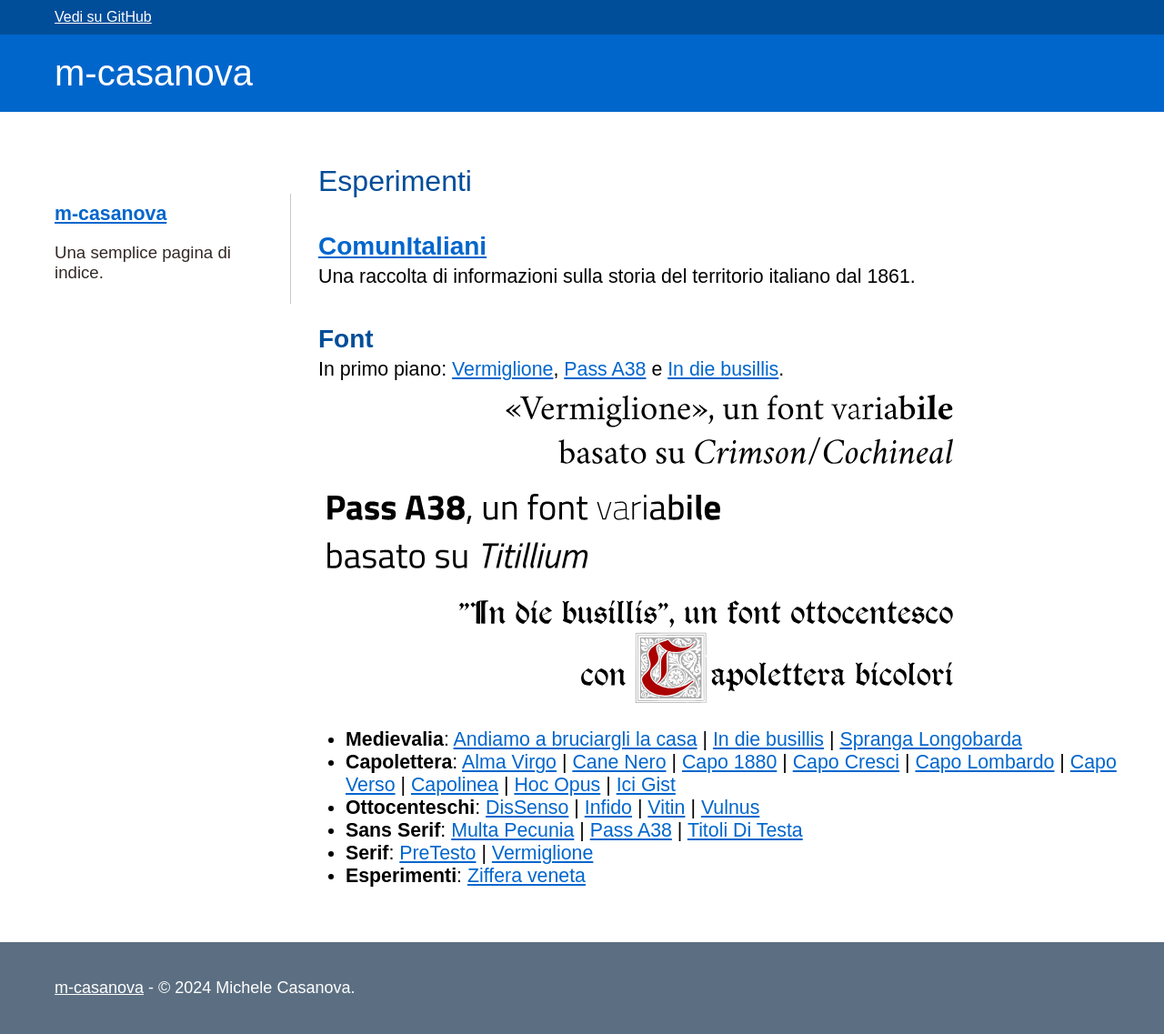
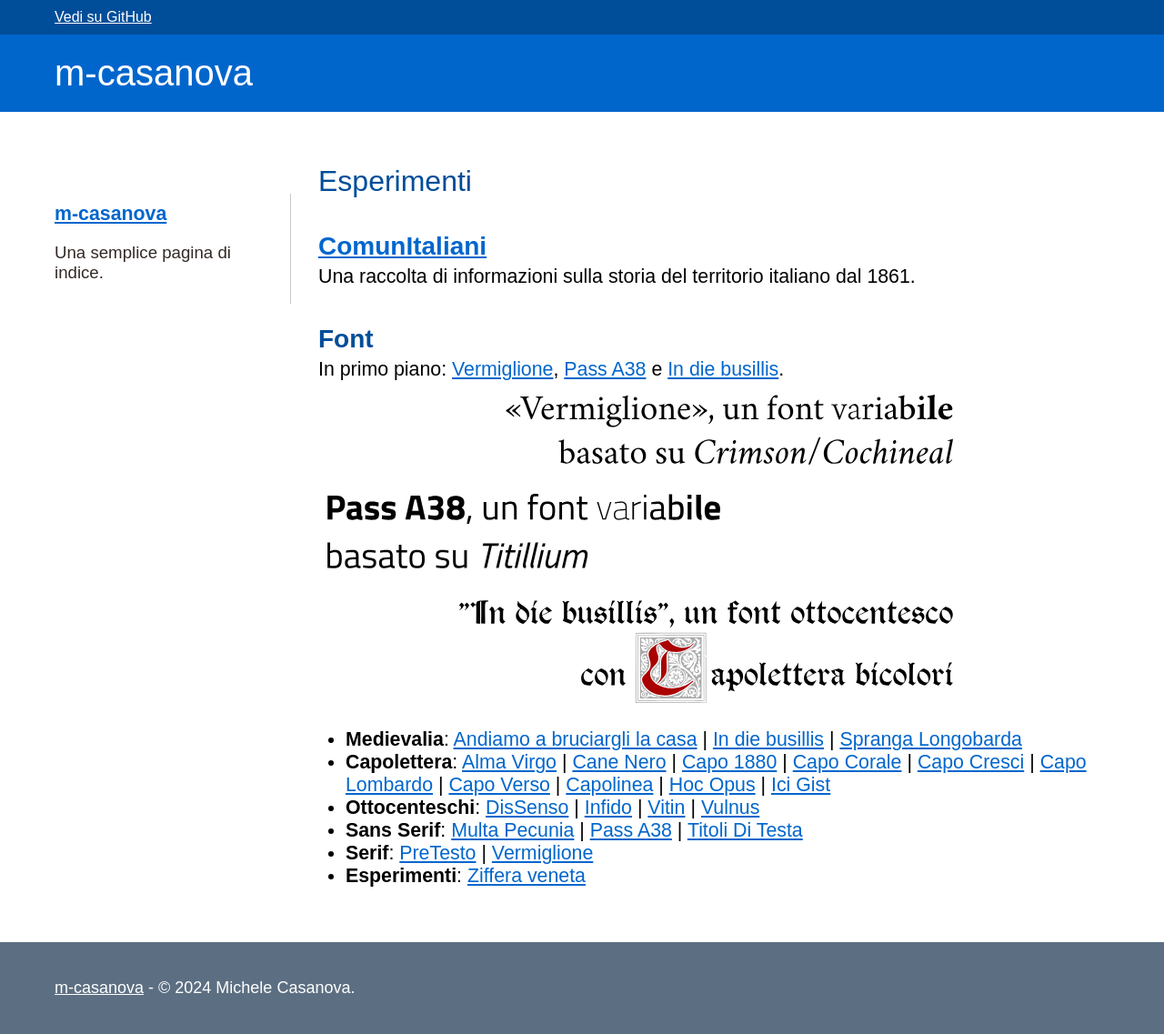
Before and after one commit to m-casanova/m-casanova.github.io, a Jekyll site: the page built from index.md, in a window 1280 px wide. Shown: the whole page at 91% size. Built offline with Jekyll 4.4.1, drawn with Linux system fonts in a browser that asks for light colours; some web fonts are replaced.

Commit message:
+ Capo Corale

```diff
--- a/index.md
+++ b/index.md
@@ -21,6 +21,7 @@ In primo piano: [Vermiglione](/Vermiglione), [Pass A38](/Pass-A38) e [In die bus
 * __Capolettera__: [Alma Virgo](/AlmaVirgo) |
 [Cane Nero](/CaneNero) |
 [Capo 1880](/Capo1880) |
+[Capo Corale](/CapoCorale) |
 [Capo Cresci](/CapoCresci) |
 [Capo Lombardo](/CapoLombardo) |
 [Capo Verso](/CapoVerso) |
```
